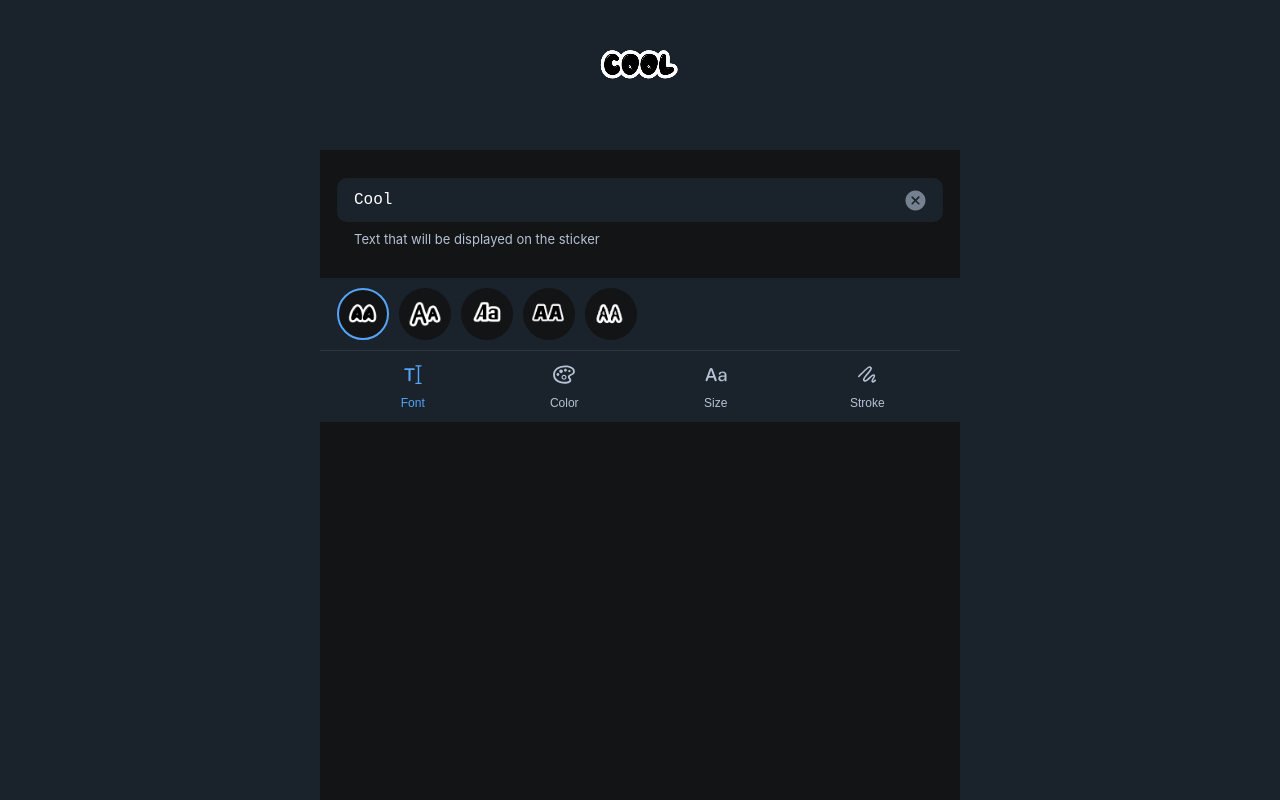
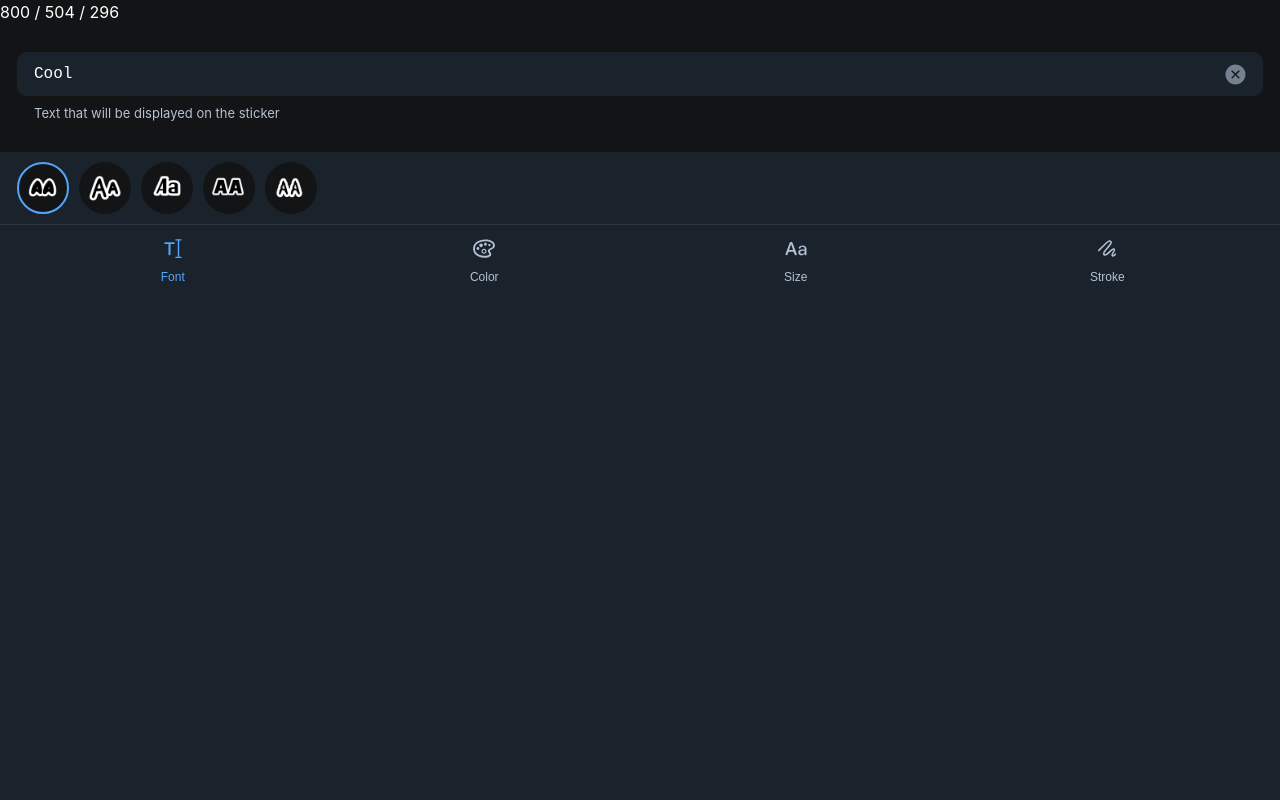
Before and after one commit to TatianaFomina/stkrz_bot, a Vue app in the folder webapp/: page /new-sticker/1 in a window 1280 px wide. Built offline with nearby package versions, Linux system fonts and the light colour scheme; what random-words would draw is missing.

Commit message:
Fix layout issues

```diff
--- a/webapp/src/App.vue
+++ b/webapp/src/App.vue
@@ -28,6 +28,6 @@ onMounted(() => {
   margin-left: auto;
   margin-right: auto;
   background: var(--color-background);
-  min-height: 100vh;
+  /* min-height: 100vh; */
 }
 </style>
--- a/webapp/src/components/textarea/Textarea@ios.vue
+++ b/webapp/src/components/textarea/Textarea@ios.vue
@@ -8,6 +8,8 @@
         :value="modelValue"
         :placeholder="placeholder"
         @keyup="onInput"
+        @blur="emit('blur')"
+        @focus="emit('focus')"
       />
 
       <button
@@ -42,7 +44,13 @@ const props = withDefaults(defineProps<{
   hint: '',
 });
 
-const emit = defineEmits<{(eventName: 'update:modelValue', value: string): void }>();
+/* eslint-disable-next-line func-call-spacing */
+const emit = defineEmits<{
+  (eventName: 'update:modelValue', value: string): void;
+  (eventName: 'clear'): void;
+  (eventName: 'blur'): void;
+  (eventName: 'focus'): void;
+}>();
 
 const textarea = ref< HTMLTextAreaElement | null >(null);
 
@@ -73,10 +81,19 @@ function clear(): void {
   }
 
   emit('update:modelValue', '');
-  textarea.value.focus();
+  emit('clear');
+  // textarea.value.focus();
 
   textarea.value.style.height = ''; /* Reset the height */
 }
+
+function blur(): void {
+  textarea.value?.blur();
+}
+
+defineExpose({
+  blur,
+});
 </script>
 
 <style lang="postcss">
--- a/webapp/src/services/useTelegramWebApp.ts
+++ b/webapp/src/services/useTelegramWebApp.ts
@@ -62,7 +62,7 @@ export function useTelegramWebApp(): UseTelegramWebApp {
    */
   function ready(): void {
     tgWebApp?.ready();
-    // tgWebApp?.expand();
+    tgWebApp?.expand();
   }
 
   /**
--- a/webapp/src/style.css
+++ b/webapp/src/style.css
@@ -16,10 +16,11 @@
   -webkit-text-size-adjust: 100%;
 }
 
-
 body {
   margin: 0;
-  min-height: 100vh;
+  /* height: 100vh; */
+  /* height: var(--tg-viewport-stable-height); */
+  /* overflow: hidden; */
 }
 
 p {
--- a/webapp/src/views/NewStickerView.vue
+++ b/webapp/src/views/NewStickerView.vue
@@ -1,5 +1,8 @@
 <template>
-  <div class="new-sticker">
+  <div
+    ref="container"
+    class="new-sticker"
+  >
     <div class="new-sticker__gallery">
       <ImagePreview
         v-if="text"
@@ -17,15 +20,21 @@
         class="new-sticker__empty"
       />
     </div>
-
-    <div class="new-sticker__tools">
+  </div>
+  <div
+    ref="tools"
+    class="new-sticker__tools"
+  >
+    {{ viewportHeight }} / {{ previewHeight }} /  {{ toolsHeight }}
     <Textarea
+      ref="textInput"
       v-model="text"
       class="new-sticker__input"
       :placeholder="t('editor.text_placeholder')"
       :hint=" t('editor.text_prompt')"
+      @focus="onFocus"
     />
-
+    <template v-if="!isToolbarHidden">
       <FontSelector
         v-show="currentTab === 'font'"
         v-model="font"
@@ -48,12 +57,12 @@
       />
 
       <Toolbar v-model="currentTab" />
-    </div>
+    </template>
   </div>
 </template>
 
 <script lang='ts' setup>
-import { onMounted, onUnmounted, ref, watch } from 'vue';
+import { onMounted, onUnmounted, ref, watch, nextTick } from 'vue';
 import { useRouter } from 'vue-router';
 import { useTelegramWebApp, useTelegramWebAppBackButton, useTelegramWebAppMainButton } from '../services/useTelegramWebApp';
 import { useStore } from '../services/useStore';
@@ -68,6 +77,7 @@ import { Tool } from '../components/toolbar/Tool';
 import TextSizeInput from '../components/TextSizeInput.vue';
 import StrokeSizeInput from '../components/StrokeSizeInput.vue';
 import ColorSelector from '../components/ColorSelector.vue';
+import { watchOnce } from '@vueuse/core';
 
 const {
   impactOccurred,
@@ -108,6 +118,12 @@ const textColor = ref<string>('black');
 const imageData = ref<Blob | null>(null);
 const currentTab = ref<Tool>('font');
 
+const container = ref<HTMLElement | null>(null);
+const tools = ref<HTMLElement | null>(null);
+const viewportHeight = ref(0);
+
+const previewHeight = ref(0);
+
 onMounted(async () => {
   setMainButtonText(props.back ? t('editor.add') : t('editor.create'));
   showMainButton();
@@ -117,6 +133,28 @@ onMounted(async () => {
     showBackButton();
     addBackButtonClickHandler(onBackClick);
   }
+
+  window.visualViewport?.addEventListener('resize', (event) => {
+    viewportHeight.value = event.target?.height;
+
+    if (tools.value !== null) {
+      previewHeight.value = viewportHeight.value - tools.value.offsetHeight;
+    }
+
+    // container.value.style.height = viewportHeight.value + 'px';
+  });
+
+  previewHeight.value = viewportHeight.value;
+
+  updateToolsHeight();
+
+  // window.Telegram?.WebApp.onEvent('viewportChanged', (params) => {
+  //   if (!params.isStateStable) {
+  //     return;
+  //   }
+
+  //   viewportHeight.value = window.Telegram?.WebApp.viewportStableHeight;
+  // });
 });
 
 onUnmounted(() => {
@@ -130,9 +168,9 @@ onUnmounted(() => {
  */
 watch(text, () => {
   if (text.value === '' || text.value === null || text.value === undefined) {
-    hideMainButton();
+    // hideMainButton();
   } else {
-    showMainButton();
+    // showMainButton();
   }
 });
 
@@ -159,15 +197,89 @@ function onBackClick(): void {
 function onImageDataUpdate(data: Blob | null): void {
   imageData.value = data;
 }
+
+const isToolbarHidden = ref(false);
+
+const textInput = ref<InstanceType<typeof Textarea>>(null);
+
+function hideKeyboard(): void {
+  textInput.value.blur();
+  window.scrollTo(0, 0);
+}
+
+const toolsHeight = ref(0);
+
+function updateToolsHeight(): void {
+  if (tools.value) {
+    toolsHeight.value = tools.value.offsetHeight;
+  }
+}
+
+function onFocus(): void {
+  // setTimeout(() => {
+
+  // watchOnce(viewportHeight, () => {
+  //   alert('change');
+  //   container.value.style.height = viewportHeight.value + 'px';
+  // });
+
+  // window.scrollTo(0, 0);
+  // container.value?.scrollIntoView(true);
+  // nextTick(() => {
+  isToolbarHidden.value = true;
+  requestAnimationFrame(() => {
+    updateToolsHeight();
+    // window.scrollTo(0, 0);
+  });
+  // });
+
+  // setTimeout(() => {
+  //   container.value.style.height = viewportHeight.value + 'px';
+  // }, 1000);
+  // nextTick(() => {
+  //   container.value.style.height = viewportHeight.value + 'px';
+  // });
+  // updateHeight();
+
+  // container.value.style.height = viewportHeight.value + 'px';
+  // window.scrollTo(0, 0);
+  // }, 100);
+
+  setMainButtonText('Continue');
+  removeMainButtonClickHandler(onClick);
+  addMainButtonClickHandler(() => {
+    hideKeyboard();
+    container.value?.click();
+  });
+}
+
+// function updateHeight() {
+//   window.visualViewport?.addEventListener('resize', (event) => {
+//     viewportHeight.value = event.target?.height;
+//     container.value.style.height = viewportHeight.value + 'px';
+//   }, { once: true });
+// }
+
+function onBlur(): void {
+
+}
 </script>
 
 <style lang="postcss">
 .new-sticker {
-  height: 100vh;
-  height: var(--tg-viewport-height);
+  /* height: 100vh; */
+  /* height: var(--tg-viewport-stable-height); */
+  height: v-bind('previewHeight + "px"');
+  /* transition: height 0.2s ease-in-out; */
   display: flex;
   flex-direction: column;
   align-items: center;
+  justify-content: center;
+  background-color: coral;
+  position: fixed;
+  top: calc(var(--tg-viewport-stable-height)) - v-bind('toolsHeight + "px"');
+  will-change: height;
+  transition: height 200ms ease;
 
   &__preview {
     width: 150px;
@@ -193,11 +305,27 @@ function onImageDataUpdate(data: Blob | null): void {
     display: flex;
     align-items: center;
     justify-content: center;
-    flex: 1;
+    background-color: red;
+    /* flex: 1; */
   }
 
   &__tools {
-    align-self: stretch;
+    position: fixed;
+    top: calc(var(--tg-viewport-stable-height) - v-bind('toolsHeight + "px"'));
+    /* transform: translateY(-100%); */
+    left: 0;
+    right: 0;
+    z-index: 2;
+    background-color: var(--color-background);
+    transform: translateZ(0);
+    /* align-self: stretch; */
+    /* position: fixed;
+    top: var(--tg-viewport-stable-height);
+    transition: top 0.2s ease-in-out;
+    transform: translateY(-100%);
+    left: 0;
+    right: 0;
+     */
   }
 
 }
```
Lines whose indentation alone changed are shown as unchanged.
